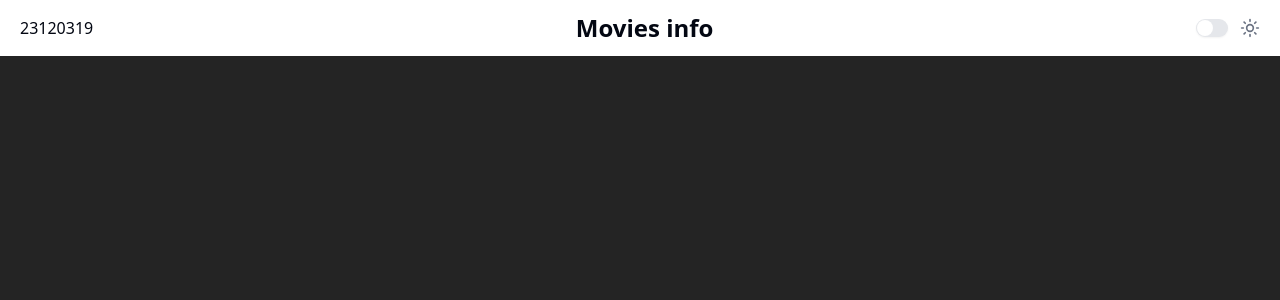
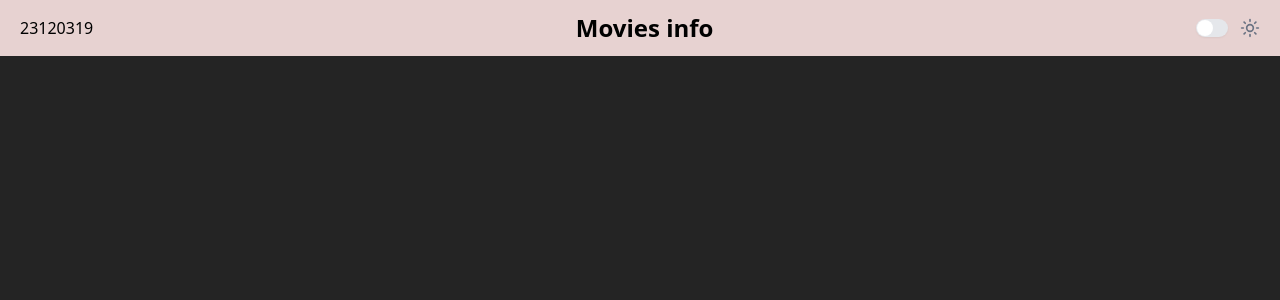
Before and after one commit to tthphat/BTCN02_23120319, a React (Vite) app in the folder btcn02_23120319/: page / in a window 1280 px wide. Shown: the top 300 px of the page. Built offline with nearby package versions, Linux system fonts and the light colour scheme.

Commit message:
Giao dien co ban voi bo cuc va cac thanh phan yeu cau - Style background color va color text phu hop darkmode

```diff
--- a/btcn02_23120319/src/components/common/Header.jsx
+++ b/btcn02_23120319/src/components/common/Header.jsx
@@ -3,7 +3,7 @@ import { DarkModeToggle } from "../theme/ThemeToggle"
 function Header() {
     return (
         <header>
-            <div className="w-full flex justify-between items-center px-5 py-3">
+            <div className="w-full flex justify-between items-center px-5 py-3 bg-[var(--header-background)] text-[var(--header-foreground)]">
                 <div>
                     <h1 className="h1">23120319</h1>
                 </div>
--- a/btcn02_23120319/src/index.css
+++ b/btcn02_23120319/src/index.css
@@ -48,6 +48,9 @@
   --sidebar-accent-foreground: oklch(0.21 0.034 264.665);
   --sidebar-border: oklch(0.928 0.006 264.531);
   --sidebar-ring: oklch(0.707 0.022 261.325);
+
+  --header-background: #E7D2D1;
+  --header-foreground: #000000;
 }
 
 @theme inline {
@@ -123,12 +126,16 @@
   --sidebar-accent-foreground: oklch(0.985 0.002 247.839);
   --sidebar-border: oklch(1 0 0 / 10%);
   --sidebar-ring: oklch(0.551 0.027 264.364);
+
+  --header-background: #000000;
+  --header-foreground: #E7D2D1;
 }
 
 @layer base {
   * {
     @apply border-border outline-ring/50;
   }
+
   body {
     @apply bg-background text-foreground;
   }
```
